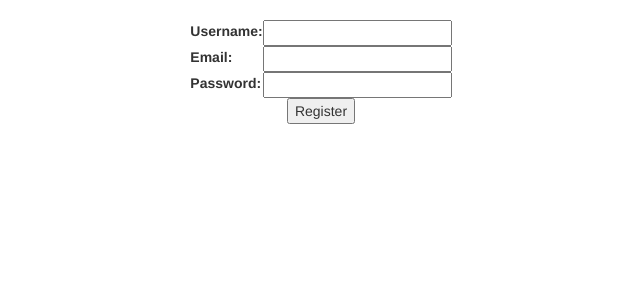
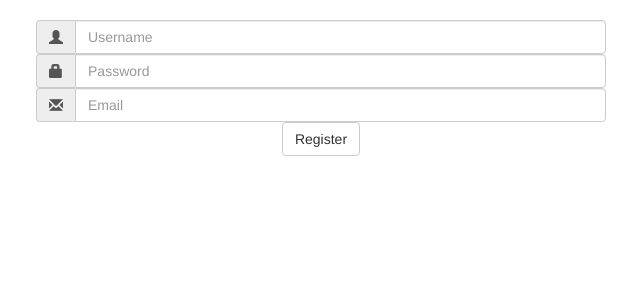
Before and after one commit to Stoiczkow/Diet_Manager, a Django app: page /register/ in a window 1280 px wide. Shown: the part 52-352 px from the top of the page, without its empty margins (319-959 px from the left). Run offline with Django 3.2, Linux system fonts and the light colour scheme; some libraries are stand-ins or nearby versions.

Commit message:
fixed login & register templates

```diff
--- a/manager/forms.py
+++ b/manager/forms.py
@@ -1,11 +1,10 @@
 from django import forms
+#from gollum import forms
 
 class LoginForm(forms.Form):
-    username = forms.CharField(max_length=150)
-    password = forms.CharField(widget=forms.PasswordInput)
+    username = forms.CharField(max_length=150, widget=forms.TextInput(attrs={'class':'form-control', 'placeholder':'Username'}))
+    password = forms.CharField(widget=forms.PasswordInput(attrs={'class':'form-control', 'placeholder':'Password'}))
 
 
-class RegisterForm(forms.Form):
-    username = forms.CharField(max_length=150)
-    email = forms.EmailField(max_length=150)
-    password = forms.CharField(widget=forms.PasswordInput)
+class RegisterForm(LoginForm):
+    email = forms.EmailField(max_length=150, widget=forms.EmailInput(attrs={'class':'form-control', 'placeholder':'Email'}))
--- a/manager/templates/manager/register.html
+++ b/manager/templates/manager/register.html
@@ -3,9 +3,18 @@
 {% block content %}
 <center><form method="POST">
     {% csrf_token %}
-    <table>
-        {{ form.as_table }}
-    </table>
-    <input type="submit" value="Register">
+        <div class="input-group col-sm-6">
+            <span class="input-group-addon"><i class="glyphicon glyphicon-user"></i></span>
+            {{ form.username }}
+        </div>
+        <div class="input-group col-sm-6">
+            <span class="input-group-addon"><i class="glyphicon glyphicon-lock"></i></span>
+            {{ form.password }}
+        </div>
+        <div class="input-group col-sm-6">
+            <span class="input-group-addon"><i class="glyphicon glyphicon-envelope"></i></span>
+            {{ form.email }}
+        </div>
+    <input type="submit" class="btn btn-default" value="Register">
 </form></center>
 {% endblock %}
```
Also changed, not shown: manager/templates/manager/login.html (+11 -5 lines).
